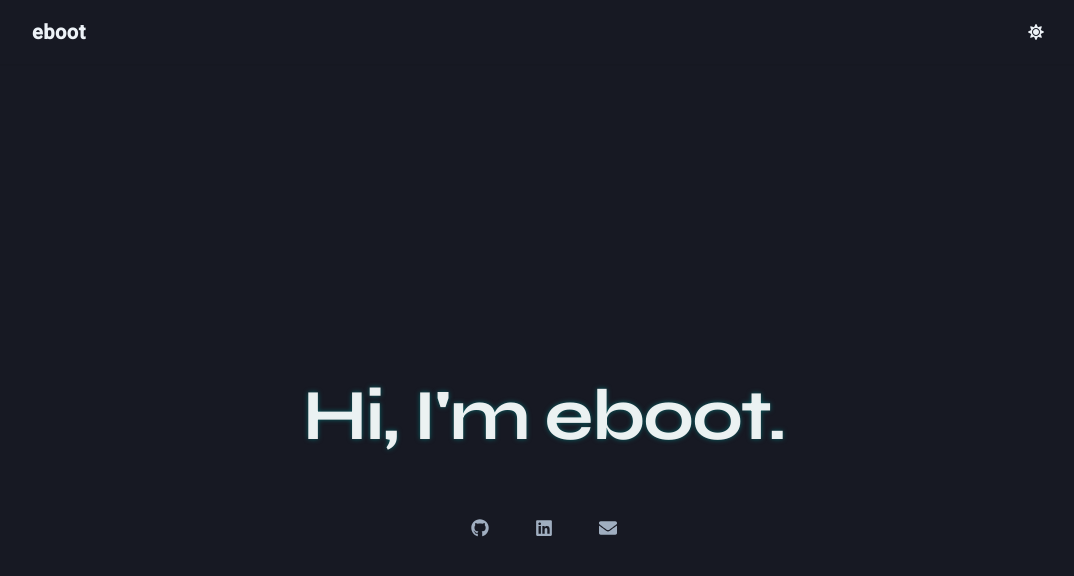
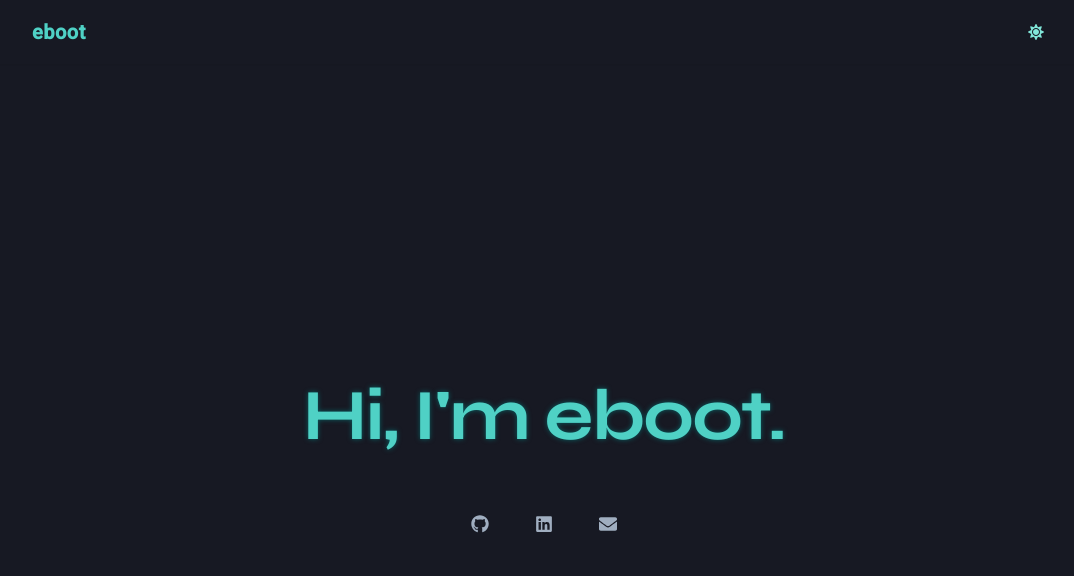
Before and after one commit to e-boot/ebootSite, a React (Vite) app: page / in a window 1280 px wide. Shown: the top 576 px of the page, without its empty margins (96-1170 px from the left). Built offline with nearby package versions, Linux system fonts and the light colour scheme.

Commit message:
changing text color on files for constancy

```diff
--- a/src/components/ProjectCard.jsx
+++ b/src/components/ProjectCard.jsx
@@ -17,11 +17,13 @@ export default function ProjectCard({ title, description, link }) {
             {description}
         </Text>
         <Link
+
           href={link}
-          color="teal.500"
+          color="teal.400"
+          _hover={{color:"teal.300"}}
           fontWeight="medium"
           isExternal
-          _hover={{ textDecoration: 'underline' }}
+
         >
           View Project →
         </Link>
--- a/src/components/Socials.jsx
+++ b/src/components/Socials.jsx
@@ -7,7 +7,7 @@ export default function Socials(){
         <>
                <HStack spacing={4} justify="center">
           <Tooltip label="GitHub" hasArrow>
-            <Link href="https://github.com/e-boot" isExternal>
+            <Link color="teal.400" _hover={{color:"teal.300"}} href="https://github.com/e-boot" isExternal>
               <IconButton
                 icon={<FaGithub />}
                 aria-label="GitHub"
@@ -20,7 +20,7 @@ export default function Socials(){
             </Link>
           </Tooltip>
           <Tooltip label="LinkedIn" hasArrow>
-            <Link href="https://linkedin.com/in/eliobotas" isExternal>
+            <Link  color="teal.400" _hover={{color:"teal.300"}} href="https://linkedin.com/in/eliobotas" isExternal>
               <IconButton
                 icon={<FaLinkedin />}
                 aria-label="LinkedIn"
@@ -33,7 +33,7 @@ export default function Socials(){
             </Link>
           </Tooltip>
           <Tooltip label="Email" hasArrow>
-            <Link href="mailto:eliobotas@gmail.com">
+            <Link  color="teal.400" _hover={{color:"teal.300"}} href="mailto:eliobotas@gmail.com">
               <IconButton
                 icon={<FaEnvelope />}
                 aria-label="Email"
--- a/src/sections/AboutSection.jsx
+++ b/src/sections/AboutSection.jsx
@@ -20,19 +20,22 @@ export default function AboutSection() {
           size="2xl"
           fontWeight="extrabold"
           letterSpacing="wide"
-          color= "teal.500"
+          color= "teal.200"
         >
           About Me
         </Heading>
    <Text
   fontSize={{base: 'md' , md:'lg'}}
-  color="gray.600"
+  color="gray.700"
   _dark={{ color: 'gray.300' }}
   lineHeight="tall"
   letterSpacing="wide"
   fontWeight="medium"
 >
-  I'm a junior full-stack developer, based in Portugal I enjoy coding in general, but I primarily work with Java and JavaScript. I use Linux daily and love how customizable it is — tweaking and configuring everything. . I'm looking for an opportunity to grow and contribute.
+ I'm a junior full-stack developer based in Portugal.
+I enjoy coding and learning — I've been grinding and will keep at it.
+I mostly work with Java and JavaScript, and I'm a Linux enthusiast who loves customizing everything.<br/>
+I'm looking for an opportunity to grow and contribute.
 </Text>
       </Stack>
     </Box>
--- a/src/sections/HeroSection.jsx
+++ b/src/sections/HeroSection.jsx
@@ -23,8 +23,8 @@ export default function HeroSection() {
             fontWeight="extrabold"
             letterSpacing="tight"
             mb={4}
-            lineHeight="1.1"
-            _dark={{ textShadow: '0 0 5px rgba(0, 128, 128, 0.7)'}}
+            color="teal.400"
+            _dark={{ textShadow: '0 0 5px rgba(0, 128, 128, 0.7)', color:"teal.300"}}
             >
           Hi, I'm eboot.
         </Heading>
--- a/src/sections/Navbar.jsx
+++ b/src/sections/Navbar.jsx
@@ -40,15 +40,16 @@ export default function Navbar() {
   const { isOpen, onOpen, onClose } = useDisclosure();
   const { colorMode, toggleColorMode } = useColorMode();
 
-  // Optional: Smooth scroll function to close mobile menu on link click and scroll smoothly
+
   const handleNavLinkClick = () => {
     if (isOpen) onClose();
-    // optionally scroll smoothly - modern browsers handle this via CSS (scroll-behavior: smooth)
   };
 
   return (
     <Box
-      bg={useColorModeValue('gray.100', 'gray.900')}
+    as="nav"
+      bg="whiteAlpha.800"
+      _dark={{bg:"gray.900", backdropFilter:"blur(10px)"}}
       px={6}
       boxShadow="sm"
       position="sticky"
@@ -65,10 +66,10 @@ export default function Navbar() {
         <Box
           fontWeight="extrabold"
           fontSize="xl"
-          color={useColorModeValue('gray.900', 'gray.100')}
+          color="teal.300"
           letterSpacing="wide"
           cursor="pointer"
-          _hover={{ opacity: 0.8 }}
+          _hover={{ color:"teal.100" }}
           as="a"
           href="#home"
         >
@@ -89,9 +90,9 @@ export default function Navbar() {
             icon={colorMode === 'light' ? <FaMoon /> : <FaSun />}
             aria-label="Toggle Dark Mode"
             onClick={toggleColorMode}
-            color={useColorModeValue('gray.900', 'gray.100')}
+            color="teal.200"
             bg="transparent"
-            _hover={{ bg: useColorModeValue('gray.300', 'gray.700') }}
+            _hover={{ color: 'teal.100' }}
           />
 
           {/* Hamburger only on mobile */}
--- a/src/sections/ProjectSection.jsx
+++ b/src/sections/ProjectSection.jsx
@@ -30,13 +30,14 @@ export default function ProjectSection() {
       minH= "100vh"
       mx="auto">
     <Box w="full">
-      <Heading
+        <Heading
       mb={12}
       textAlign="center"
-      fontSize={{base:'3x1', md:'4x1'}}
+      fontSize={{base:'4x1', md:'6x1'}}
       fontWeight="extrabold"
       letterSpacing="tight"
-      lineHeight="1.2"
+      lineHeight="short"
+        color= "teal.300"
       >
         Projects
       </Heading>
```
